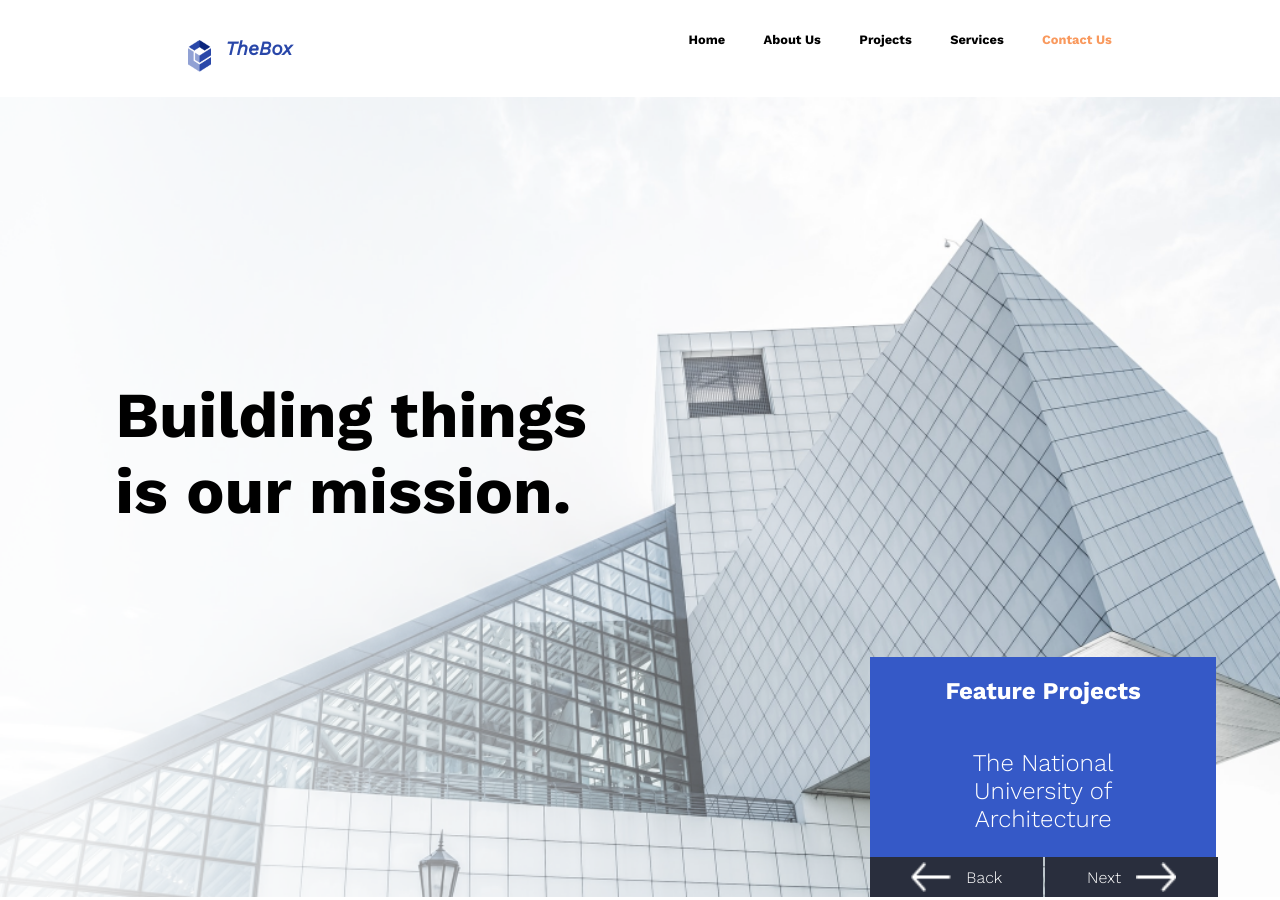
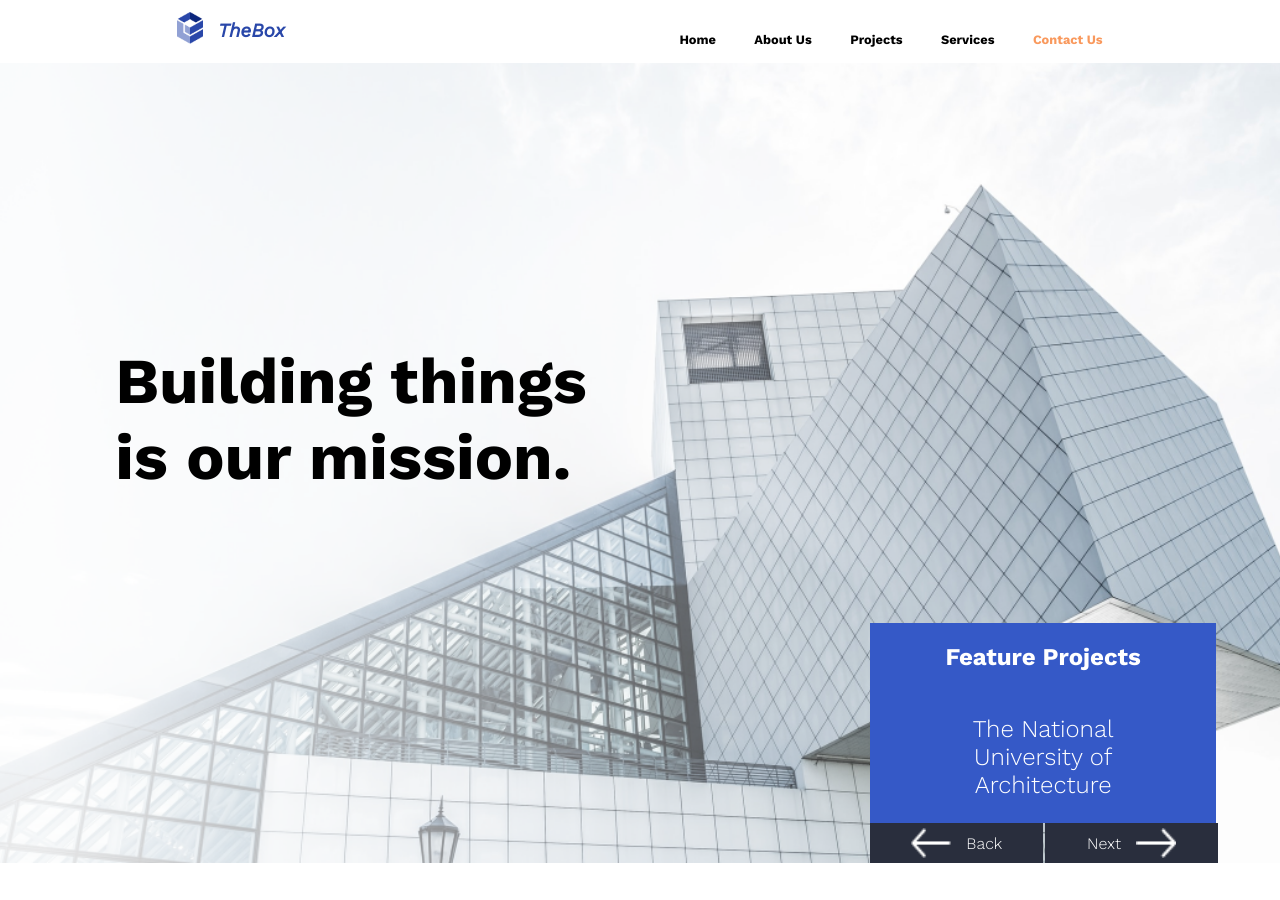
Before and after one commit to TuhinITOBUZ/the_box, a plain HTML site: page index.html in a window 1280 px wide. Shown: the top 900 px of the page. Drawn offline with nearby package versions, Linux system fonts and the light colour scheme; files whose address does not match are found by name.

Commit message:
modified TheBox logo in the navbar

```diff
--- a/index.html
+++ b/index.html
@@ -20,7 +20,7 @@
           <div class="pageLogo">
             <img src="images/pageLogo.png" alt="logo" />
           </div>
-          TheBox
+          <p>TheBox</p>
         </div>
         <ul class="navOptions">
           <li>Home</li>
--- a/style/style.css
+++ b/style/style.css
@@ -12,12 +12,12 @@ nav,
 .navOptions {
   display: flex;
   flex-direction: row;
+  height: fit-content;
 }
 
 nav {
   width: 100%;
   justify-content: space-around;
-  height: fit-content;
 }
 
 .navOptions {
@@ -30,7 +30,6 @@ nav {
 }
 
 .pageName {
-  margin: 20px;
   justify-content: center;
   align-items: center;
   gap: 15px;
@@ -41,9 +40,8 @@ nav {
 }
 
 .pageLogo img {
-  margin-top: 20px;
-  width: 1.75vw;
-  height: 4vh;
+  width: 2vw;
+  height: fit-content;
 }
 
 .navOptions li {
```
